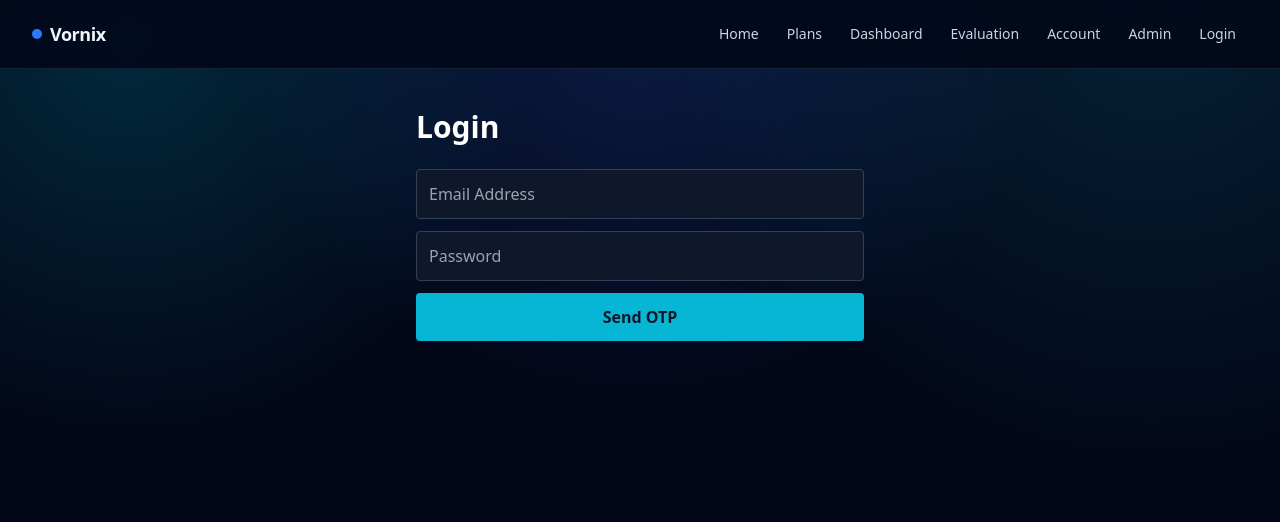
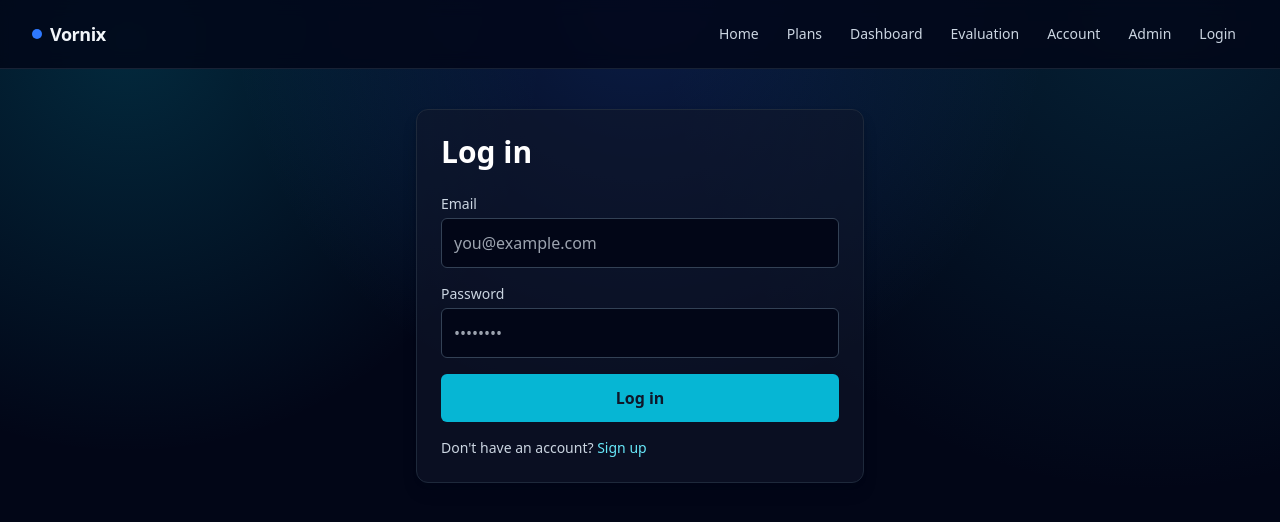
Before and after one commit to vornixfunding-design/vornix-frontend, a Next.js app: page /login in a window 1280 px wide. Shown: the top 522 px of the page. Built offline with nearby package versions, Linux system fonts and the light colour scheme; no server answers.

Commit message:
Replace login page with auth form flow

```diff
--- a/app/login/page.js
+++ b/app/login/page.js
@@ -1,102 +1,91 @@
-"use client";
+'use client';
 
-import { useState } from "react";
-import { apiPost } from "@/lib/auth";
-import { useRouter } from "next/navigation";
+import Link from 'next/link';
+import { useRouter } from 'next/navigation';
+import { useState } from 'react';
+import { useAuth } from '@/lib/auth';
 
 export default function LoginPage() {
   const router = useRouter();
-  const [step, setStep] = useState("email");
-  const [email, setEmail] = useState("");
-  const [password, setPassword] = useState("");
-  const [otp, setOtp] = useState("");
-  const [error, setError] = useState("");
+  const { signIn } = useAuth();
+
+  const [email, setEmail] = useState('');
+  const [password, setPassword] = useState('');
+  const [error, setError] = useState('');
   const [loading, setLoading] = useState(false);
 
-  const sendOtp = async () => {
-    try {
-      setLoading(true);
-      setError("");
-      await apiPost("/otp/send", { email });
-      setStep("otp");
-    } catch (e) {
-      setError(e.message);
-    } finally {
+  const handleSubmit = async (event) => {
+    event.preventDefault();
+    setError('');
+    setLoading(true);
+
+    const { error: signInError } = await signIn(email, password);
+
+    if (signInError) {
+      setError(signInError.message || 'Unable to sign in. Please try again.');
       setLoading(false);
+      return;
     }
-  };
 
-  const loginWithOtp = async () => {
-    try {
-      setLoading(true);
-      setError("");
-
-      await apiPost("/otp/verify", { email, otp });
-
-      const res = await apiPost("/auth/login", { email, password });
-
-      localStorage.setItem("token", res.token);
-      router.push("/dashboard");
-    } catch (e) {
-      setError(e.message);
-    } finally {
-      setLoading(false);
-    }
+    router.push('/dashboard');
   };
 
   return (
-    <section className="max-w-md mx-auto space-y-6">
-      <h1 className="text-3xl font-semibold text-white">Login</h1>
+    <section className="mx-auto w-full max-w-md rounded-xl border border-slate-800 bg-slate-900/60 p-6 shadow-lg shadow-slate-950/30">
+      <h1 className="mb-6 text-3xl font-semibold text-white">Log in</h1>
 
-      {error && (
-        <p className="p-3 rounded bg-red-500/20 text-red-300 text-sm">{error}</p>
-      )}
+      {error ? (
+        <p className="mb-4 rounded-md border border-red-500/30 bg-red-500/10 p-3 text-sm text-red-300">
+          {error}
+        </p>
+      ) : null}
 
-      {step === "email" && (
-        <div className="space-y-3">
+      <form onSubmit={handleSubmit} className="space-y-4">
+        <div>
+          <label htmlFor="email" className="mb-1 block text-sm text-slate-300">
+            Email
+          </label>
           <input
-            className="w-full p-3 bg-slate-900 border border-slate-700 rounded"
-            placeholder="Email Address"
+            id="email"
+            type="email"
+            className="w-full rounded-md border border-slate-700 bg-slate-950 p-3 text-white outline-none transition focus:border-cyan-400"
+            placeholder="you@example.com"
             value={email}
             onChange={(e) => setEmail(e.target.value)}
+            required
           />
+        </div>
 
+        <div>
+          <label htmlFor="password" className="mb-1 block text-sm text-slate-300">
+            Password
+          </label>
           <input
-            className="w-full p-3 bg-slate-900 border border-slate-700 rounded"
-            placeholder="Password"
+            id="password"
             type="password"
+            className="w-full rounded-md border border-slate-700 bg-slate-950 p-3 text-white outline-none transition focus:border-cyan-400"
+            placeholder="••••••••"
             value={password}
             onChange={(e) => setPassword(e.target.value)}
+            required
           />
+        </div>
 
-          <button
-            className="w-full p-3 rounded bg-cyan-500 text-slate-900 font-semibold"
-            onClick={sendOtp}
-            disabled={loading}
-          >
-            {loading ? "Sending..." : "Send OTP"}
-          </button>
-        </div>
-      )}
+        <button
+          type="submit"
+          className="w-full rounded-md bg-cyan-500 px-4 py-3 font-semibold text-slate-900 transition hover:bg-cyan-400 disabled:cursor-not-allowed disabled:opacity-70"
+          disabled={loading}
+        >
+          {loading ? 'Signing in...' : 'Log in'}
+        </button>
+      </form>
 
-      {step === "otp" && (
-        <div className="space-y-3">
-          <input
-            className="w-full p-3 bg-slate-900 border border-slate-700 rounded"
-            placeholder="Enter OTP"
-            value={otp}
-            onChange={(e) => setOtp(e.target.value)}
-          />
-
-          <button
-            className="w-full p-3 rounded bg-cyan-500 text-slate-900 font-semibold"
-            onClick={loginWithOtp}
-            disabled={loading}
-          >
-            {loading ? "Verifying..." : "Login"}
-          </button>
-        </div>
-      )}
+      <p className="mt-4 text-sm text-slate-300">
+        Don&apos;t have an account?{' '}
+        <Link href="/signup" className="font-medium text-cyan-300 hover:text-cyan-200">
+          Sign up
+        </Link>
+      </p>
     </section>
   );
 }
```
